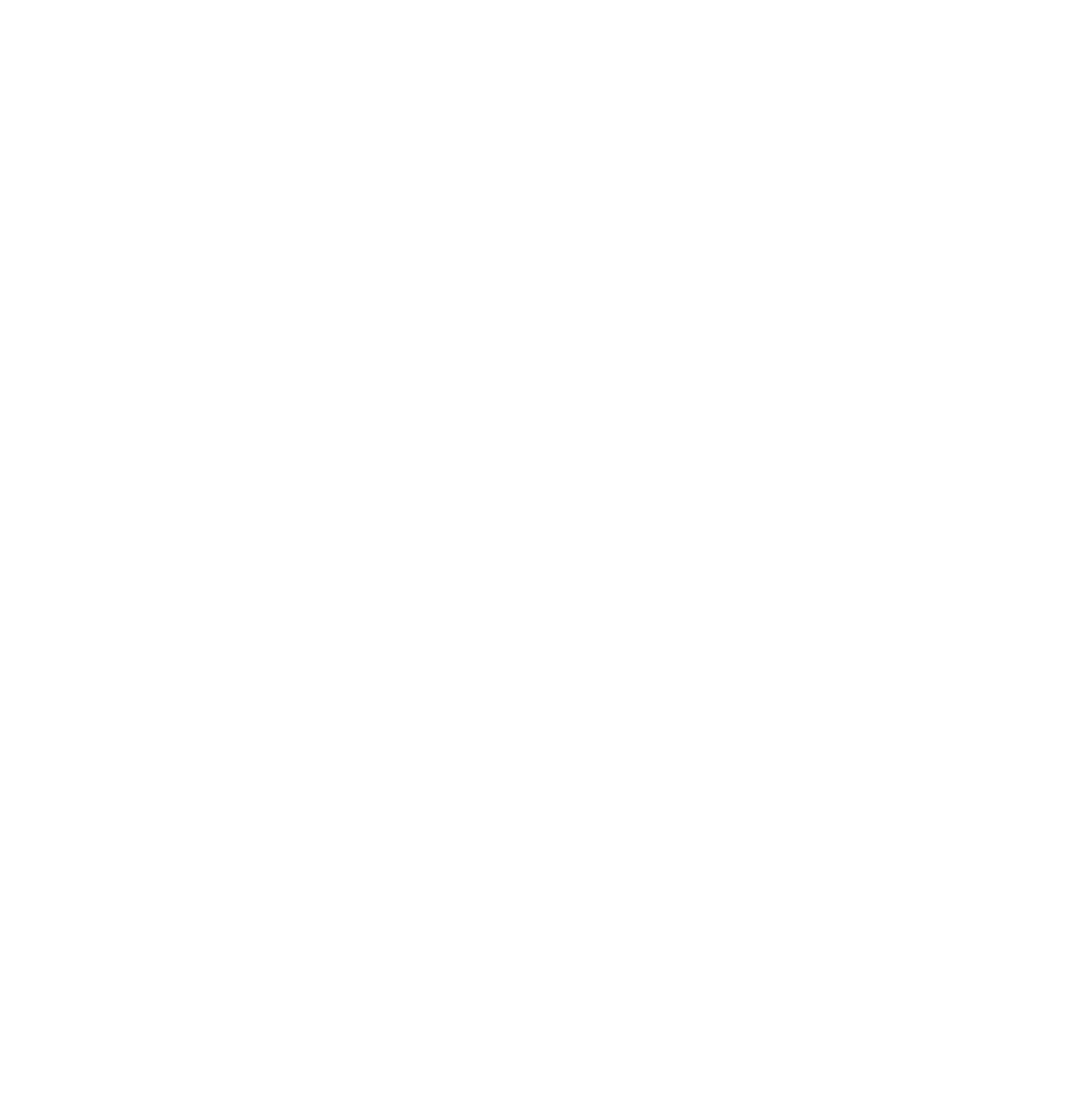
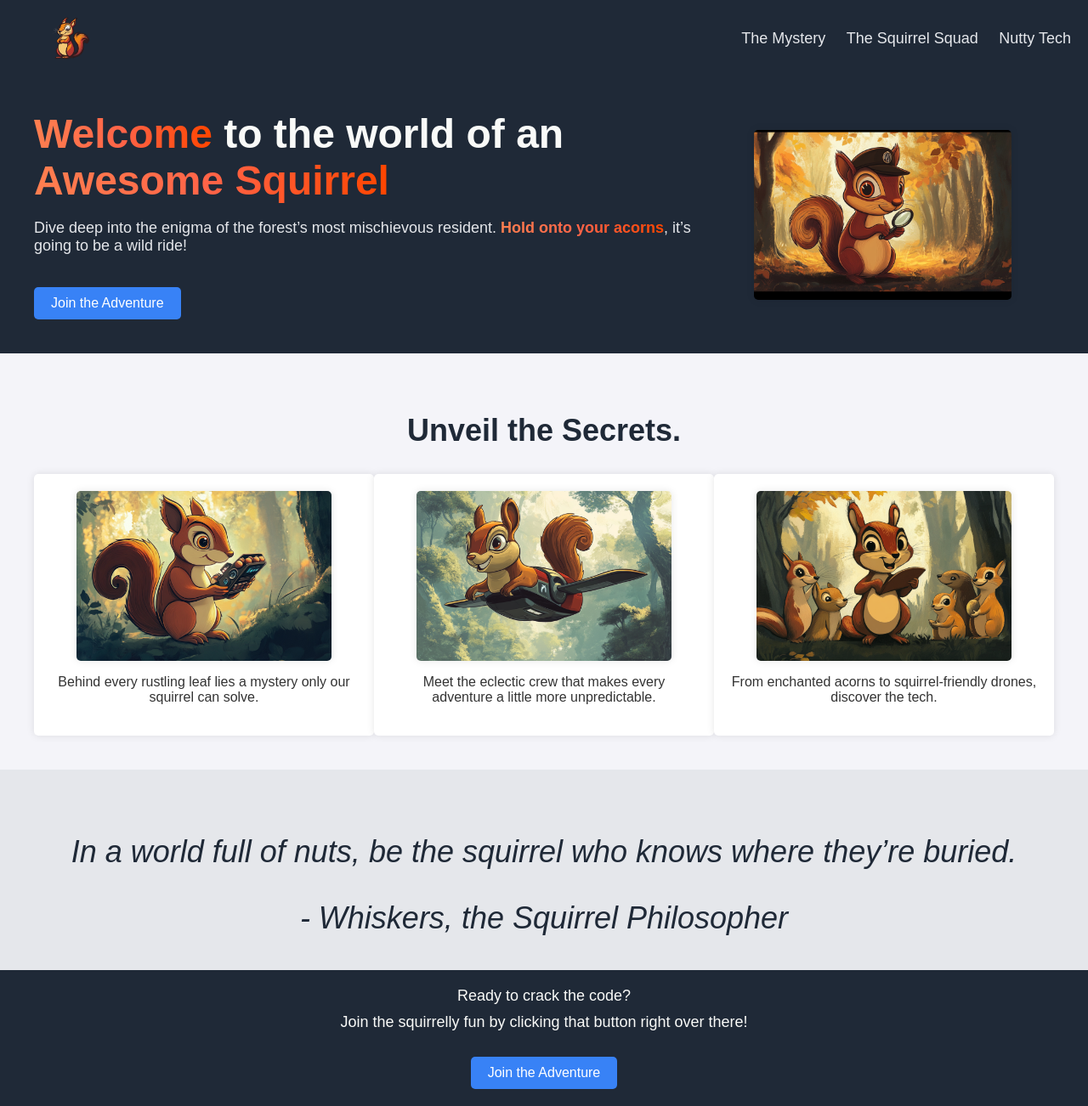
Before and after one commit to Egzothicki/landing-page-TOP, a plain HTML site: page index.html in a window 1280 px wide. Shown: the whole page at 85% size. Before the commit the page ends 800 px from the top, so only its background shows below. Drawn offline with Linux system fonts and the light colour scheme.

Commit message:
Add index, images, styles and javascript files with basic content

```diff
--- a/index.html
+++ b/index.html
@@ -3,9 +3,86 @@
 <head>
     <meta charset="UTF-8">
     <meta name="viewport" content="width=device-width, initial-scale=1.0">
-    <title>Document</title>
+    <title>Awesome Website</title>
+    <link rel="stylesheet" href="styles.css">
 </head>
 <body>
+    <header class="header">
+        <img src="logo.png" alt="Header Logo" class="logo">
+        <nav class="nav">
+            <a href="#section1">The Mystery</a>
+            <a href="#section2">The Squirrel Squad</a>
+            <a href="#section3">Nutty Tech</a>
+        </nav>
+    </header>
 
+    <section class="hero">
+        <div class="hero-text">
+            <h1><span class="colorful-text">Welcome</span> to the world of an <span class="colorful-text">Awesome Squirrel</span></h1>
+            <p>Dive deep into the enigma of the forest’s most mischievous resident. <span class="colorful-text">Hold onto your acorns</span>, it’s going to be a wild ride!</p>
+            <a href="#" class="cta-button">Join the Adventure</a>
+        </div>
+        <div class="card-image img1"></div>
+        </div>
+    </section>
+
+    <section class="info-section">
+        <h2>Unveil the Secrets.</h2>
+        <div class="info-cards">
+            <div class="card">
+                <div class="card-image img2"></div>
+                <p>Behind every rustling leaf lies a mystery only our squirrel can solve.</p>            </div>
+            <div class="card">
+                <div class="card-image img3"></div>
+                <p>Meet the eclectic crew that makes every adventure a little more unpredictable.</p>
+            </div>
+            <div class="card">
+                <div class="card-image img4"></div>
+                <p>From enchanted acorns to squirrel-friendly drones, discover the tech.</p>
+            </div>
+        </div>
+    </section>
+
+    <section class="quote-section">
+        <blockquote>
+            <p>In a world full of nuts, be the squirrel who knows where they’re buried.</p>
+            <footer>- Whiskers, the Squirrel Philosopher</footer>
+        </blockquote>
+    </section>
+
+    <footer class="footer-cta">
+        <p>Ready to crack the code?</p>
+        <p>Join the squirrelly fun by clicking that button right over there!</p>
+        <a href="#" class="cta-button">Join the Adventure</a>
+    </footer>
+    <div id="signup-popup" class="popup">
+        <div class="popup-content">
+            <span class="close-btn">&times;</span>
+            <h2>Sign Up Now!</h2>
+            <p>Join the adventure and get exclusive access to the mysteries of the squirrel!</p>
+            <form>
+                <input type="email" placeholder="Enter your email" required>
+                <button type="submit">Sign Up</button>
+            </form>
+        </div>
+    </div>
+    <script src="scripts.js"></script>
 </body>
 </html>
+
+<!--Add these later:
+
+<section id="section1">
+    <h2>Section 1</h2>
+    <p>This is the content of section 1.</p>
+</section>
+
+<section id="section2">
+    <h2>Section 2</h2>
+    <p>This is the content of section 2.</p>
+</section>
+
+<section id="section3">
+    <h2>Section 3</h2>
+    <p>This is the content of section 3.</p>
+</section>-->
--- /dev/null
+++ b/scripts.js
@@ -0,0 +1,25 @@
+// Get the popup
+var popup = document.getElementById("signup-popup");
+
+// Get the button that opens the popup (this would be your sign-up button)
+var btn = document.querySelector(".cta-button");
+
+// Get the <span> element that closes the popup
+var span = document.querySelector(".close-btn");
+
+// When the user clicks the button, open the popup
+btn.onclick = function() {
+    popup.style.display = "block";
+}
+
+// When the user clicks on <span> (x), close the popup
+span.onclick = function() {
+    popup.style.display = "none";
+}
+
+// When the user clicks anywhere outside of the popup, close it
+window.onclick = function(event) {
+    if (event.target == popup) {
+        popup.style.display = "none";
+    }
+}
--- a/styles.css
+++ b/styles.css
@@ -0,0 +1,261 @@
+body {
+    margin: 0;
+    font-family: Arial, sans-serif;
+    color: #333;
+}
+
+.header {
+    background-color: #1F2937;
+    color: #F9FAF8;
+    display: flex;
+    justify-content: space-between;
+    padding: 20px;
+    align-items: center;
+}
+
+.header .logo {
+    font-size: 24px;
+    font-weight: bold;
+}
+
+.nav a {
+    color: #E5E7EB;
+    margin-left: 20px;
+    text-decoration: none;
+    font-size: 18px;
+}
+
+.hero {
+    background-color: #1F2937;
+    color: #F9FAF8;
+    padding: 40px;
+    display: flex;
+    justify-content: space-between;
+    align-items: center;
+}
+
+.hero-text h1 {
+    margin: 0;
+    font-size: 48px;
+    font-weight: 800;
+}
+
+.hero-text p {
+    font-size: 18px;
+    color: #E5E7EB;
+}
+
+.cta-button {
+    background-color: #3882F6;
+    color: white;
+    padding: 10px 20px;
+    text-decoration: none;
+    border-radius: 5px;
+    margin-top: 20px;
+    display: inline-block;
+}
+
+.hero-image .image-placeholder {
+    background-color: #999;
+    width: 300px;
+    height: 200px;
+    display: flex;
+    align-items: center;
+    justify-content: center;
+    color: white;
+    font-size: 1em;
+}
+
+.info-section {
+    background-color: #f4f4f9;
+    padding: 40px;
+    text-align: center;
+}
+
+.info-section h2 {
+    font-size: 36px;
+    font-weight: 800;
+    color: #1F2937;
+}
+
+.info-cards {
+    display: flex;
+    justify-content: space-around;
+    margin-top: 20px;
+}
+
+.card {
+    width: 30%;
+    background-color: white;
+    padding: 20px;
+    border-radius: 5px;
+    box-shadow: 0 0 10px rgba(0,0,0,0.1);
+    text-align: center;
+}
+
+.quote-section {
+    background-color: #E5E7EB;
+    padding: 40px;
+    text-align: center;
+}
+
+.quote-section blockquote {
+    font-size: 36px;
+    font-style: italic;
+    font-weight: 300;
+    color: #1F2937;
+    margin: 0;
+}
+
+.footer-cta {
+    background-color: #1F2937;
+    color: #F9FAF8;
+    padding: 20px;
+    text-align: center;
+}
+
+.footer-cta p {
+    margin: 0;
+    font-size: 18px;
+    margin-bottom: 10px;
+}
+
+.logo {
+    height: 50px; /* Adjust the height as needed */
+}
+
+html {
+    scroll-behavior: smooth;
+}
+
+.colorful-text {
+    font-weight: bold;
+    background: linear-gradient(to right, #FF7F50, #FF6347, #FF4500);
+    -webkit-background-clip: text;
+    -webkit-text-fill-color: transparent;
+    text-shadow: 2px 2px 1000px rgba(0,0,0,0.3);
+}
+
+/* The Popup (background) */
+.popup {
+    display: none; /* Hidden by default */
+    position: fixed; /* Stay in place */
+    z-index: 1; /* Sit on top */
+    left: 0;
+    top: 0;
+    width: 100%; /* Full width */
+    height: 100%; /* Full height */
+    overflow: auto; /* Enable scroll if needed */
+    background-color: rgba(0, 0, 0, 0.5); /* Black w/ opacity */
+}
+
+/* Popup Content */
+.popup-content {
+    background-color: white;
+    margin: 15% auto; /* 15% from the top and centered */
+    padding: 20px;
+    border: 1px solid #888;
+    width: 80%; /* Could be more or less, depending on screen size */
+    max-width: 400px; /* Maximum width for the popup */
+    text-align: center;
+    border-radius: 10px;
+}
+
+/* Close Button */
+.close-btn {
+    color: #aaa;
+    float: right;
+    font-size: 28px;
+    font-weight: bold;
+}
+
+.close-btn:hover,
+.close-btn:focus {
+    color: black;
+    text-decoration: none;
+    cursor: pointer;
+}
+
+/* Form Styles */
+form input[type="email"] {
+    width: 80%;
+    padding: 10px;
+    margin: 10px 0;
+    border: 1px solid #ccc;
+    border-radius: 5px;
+}
+
+form button {
+    padding: 10px 20px;
+    background-color: #3882F6;
+    color: white;
+    border: none;
+    border-radius: 5px;
+    cursor: pointer;
+}
+
+form button:hover {
+    background-color: #2a62b8;
+}
+
+.card-image {
+    width: 300px; /* Set the fixed width */
+    height: 200px; /* Set the height corresponding to the 3:2 ratio */
+    background-size: cover;
+    background-position: center;
+    border-radius: 5px;
+    box-shadow: 0 0 10px rgba(0,0,0,0.1);
+    margin: 0px auto;
+}
+
+.img1 {
+    background-image: url('img1.webp');
+    background-size: cover; /* Ensures the image covers the entire div */
+    background-position: center; /* Centers the image within the div */
+    width: 400px;
+    display: flex;
+    align-items: center;
+    justify-content: center;
+    color: white;
+    font-size: 1em;
+    margin: 20px 50px;
+    width: 400px; /* Set the fixed width */
+    border-radius: 5px;
+}
+
+
+.img2 {
+    background-image: url('img2.webp');
+    background-size: cover; /* Ensures the image covers the entire div */
+    background-position: center; /* Centers the image within the div */
+}
+
+.img3 {
+    background-image: url('img3.webp');
+    background-size: cover; /* Ensures the image covers the entire div */
+    background-position: center; /* Centers the image within the div */
+}
+
+.img4 {
+    background-image: url('img4.webp');
+    background-size: cover; /* Ensures the image covers the entire div */
+    background-position: center; /* Centers the image within the div */
+}
+
+@media (max-width: 600px) {
+    .header {
+        flex-wrap: wrap; /* Allows the nav to move below the logo only on small screens */
+    }
+
+    .nav {
+        flex-direction: column; /* Stack links vertically on small screens */
+        width: 100%; /* Ensure the nav takes the full width */
+        text-align: center; /* Center the links */
+        margin-top: 10px; /* Add spacing between the logo and the nav */
+    }
+
+    .nav a {
+        margin-left: 0; /* Remove left margin on small screens */
+        margin-bottom: 10px; /* Add bottom margin for spacing */
+    }
+}
```
Also changed, not shown: img1.webp (added), img2.webp (added), img3.webp (added), img4.webp (added), logo.png (added).
